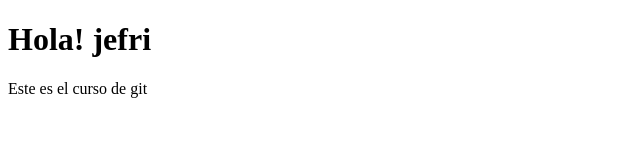
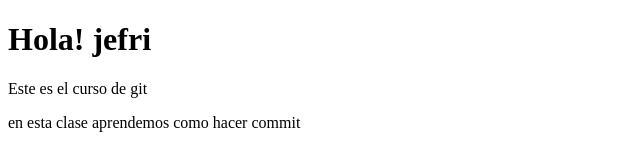
Before and after one commit to jefrimedrano/CursoGitPlatzi, a plain HTML site: page index.html in a window 1280 px wide. Shown: the whole page, without its empty margins (0-640 px from the left). Drawn offline with Linux system fonts and the light colour scheme.

Commit message:
cuarto commit

```diff
--- a/index.html
+++ b/index.html
@@ -9,5 +9,6 @@
 <body>
     <h1>Hola! jefri</h1>
     <p>Este es el curso de git</p>
+    <p>en esta clase aprendemos como hacer commit</p>
 </body>
 </html>
```
